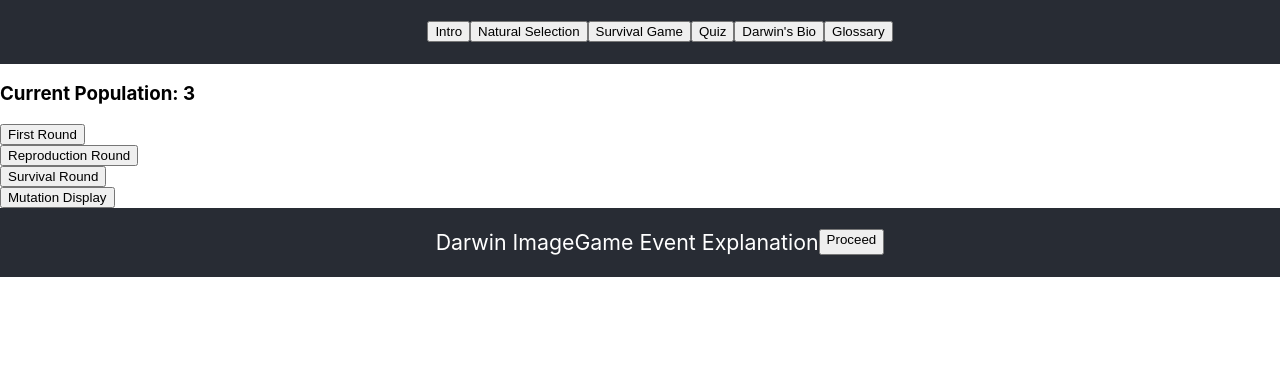
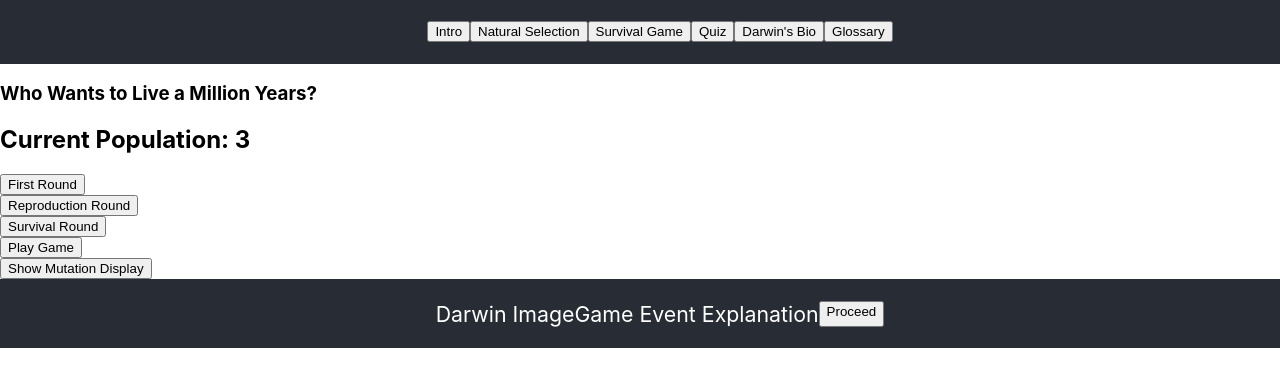
Before and after one commit to kurzbird/darwin-game, a React (Create React App) app: page / in a window 1280 px wide. Shown: the top 386 px of the page. Built offline with nearby package versions, Linux system fonts and the light colour scheme.

Commit message:
Updated Mutation Display and readme

```diff
--- a/src/components/Game.js
+++ b/src/components/Game.js
@@ -34,6 +34,7 @@ class Traits {
 
 // TO-DO: change this to user selection from MutationDisplay + double it
 let population = [createRandomOffspring(), createRandomOffspring(), createRandomOffspring()];
+const randomMutations = [createRandomOffspring(), createRandomOffspring(), createRandomOffspring(), createRandomOffspring(), createRandomOffspring(), createRandomOffspring(), createRandomOffspring(), createRandomOffspring(), createRandomOffspring()];
 
 function createRandomOffspring() {
     return new Traits(
@@ -51,6 +52,40 @@ function randomElement(array) {
 
 const Game = () => {
     const [popCount, setPopCount] = useState(3);
+    const [currentRound, setCurrentRound] = useState(1);
+    const [lifelines, setLifelines] = useState(2);
+    const [showMutationDisplay, setShowMutationDisplay] = useState(false);
+
+    const openDisplay = () => {
+        setShowMutationDisplay(!showMutationDisplay)
+    }
+
+    const playGame = () => {
+        if (currentRound === 1) {
+            firstRound();
+            setCurrentRound(2);
+        }
+
+        if (currentRound === 2) {
+            reproductionRound();
+            survivalRound();
+            setCurrentRound(3);
+        }
+
+        if (currentRound === 3) {
+            reproductionRound();
+            survivalRound();
+            setCurrentRound(4);
+        }
+
+        if (currentRound === 4) {
+            reproductionRound();
+            survivalRound();
+            console.log("you win!");
+        }
+
+    }
+
 
     // Ensures larger starting population before catastrophes
     function firstRound() {
@@ -90,6 +125,7 @@ const Game = () => {
     function survivalRound() {
         const CATASTROPHES = ["COLD", "HOT", "PREDATORS", "TALL_PLANTS", "VIRUS", "VOLCANO"]
         const catastrophe = randomElement(CATASTROPHES);
+        console.log(catastrophe);
         for (let i = 0; i < population.length; i++) {
             if (survivalTest(population[i], survivalChance[catastrophe]) === false) {
                 population.splice(i, 1);
@@ -123,11 +159,16 @@ const Game = () => {
 
     return (
         <section>
-            <h1>Current Population: {popCount}</h1>
+            <h1>Who Wants to Live a Million Years?</h1>
+            <h2>Current Population: {popCount}</h2>
             <button onClick={firstRound}>First Round</button>
             <button onClick={reproductionRound}>Reproduction Round</button>
             <button onClick={survivalRound}>Survival Round</button>
-            <MutationDisplay></MutationDisplay>
+            <button onClick={playGame}>Play Game</button>
+            <button onClick={openDisplay}>Show Mutation Display</button>
+            <div>
+                {showMutationDisplay && <MutationDisplay genePool={randomMutations}></MutationDisplay>}
+            </div>
         </section>
     )
 }
--- a/src/components/MutationDisplay.js
+++ b/src/components/MutationDisplay.js
@@ -1,22 +1,12 @@
-import { useState } from "react";
-import createRandomOffspring from "./Game";
-
-function MutationDisplay() {
-    const [isOpen, setIsOpen] = useState(false);
-
-    const openDisplay = () => {
-        if (isOpen === false) {
-            setIsOpen(true)
-            console.log([{createRandomOffspring}])
-        } else {
-            setIsOpen(false);
-        }
-    }
+function MutationDisplay({genePool}) {
 
     return (
-        <section>
-            <button onClick={openDisplay}>Mutation Display</button>
-        </section>
+        <div>
+            <h3>Mutation Display</h3>
+            <div className="random-mutations">
+                {genePool.map((Mutation, i) => <p key={i}>Mutation {i+1}: {Mutation.legs}, {Mutation.size}, {Mutation.neck}, {Mutation.hair}, {Mutation.camo}</p>)}
+            </div>
+        </div>
     )
 }
 
```
Also changed, not shown: src/components/MutationChooser.js (added, +21 -0 lines), 1 other file (tests, documents, lock files or other folders).
